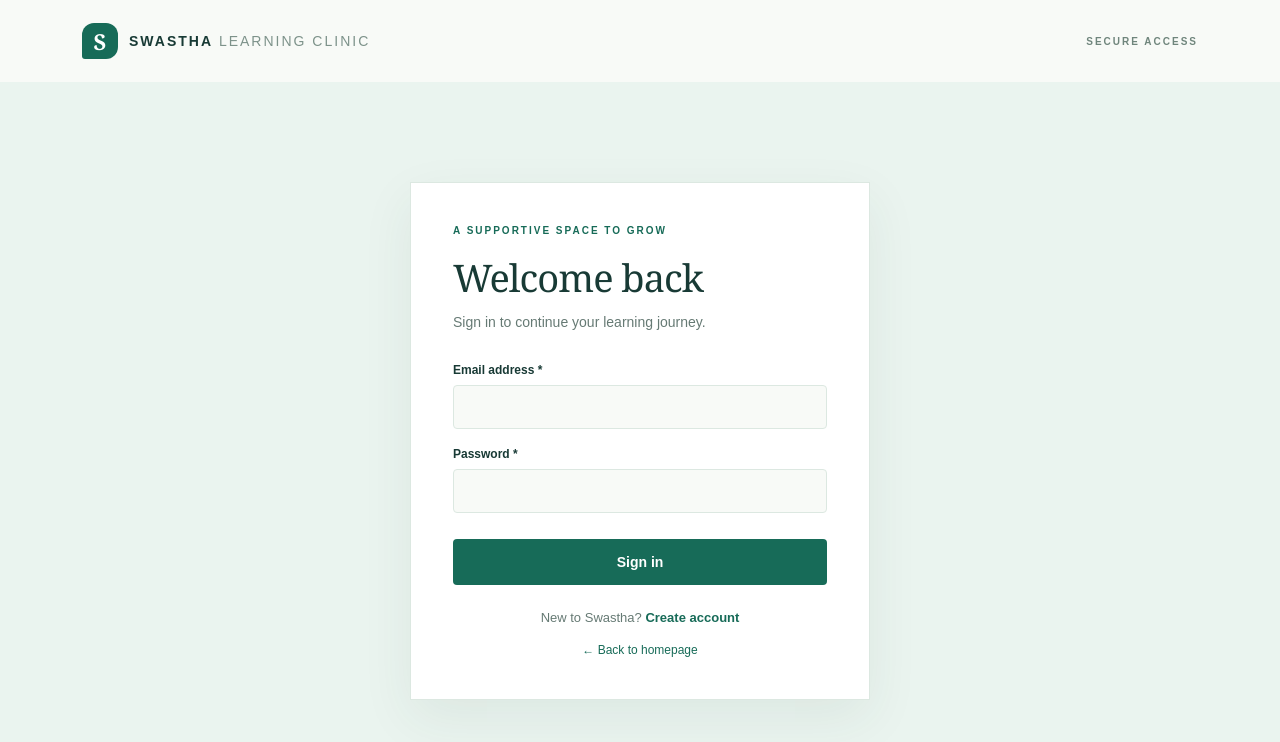
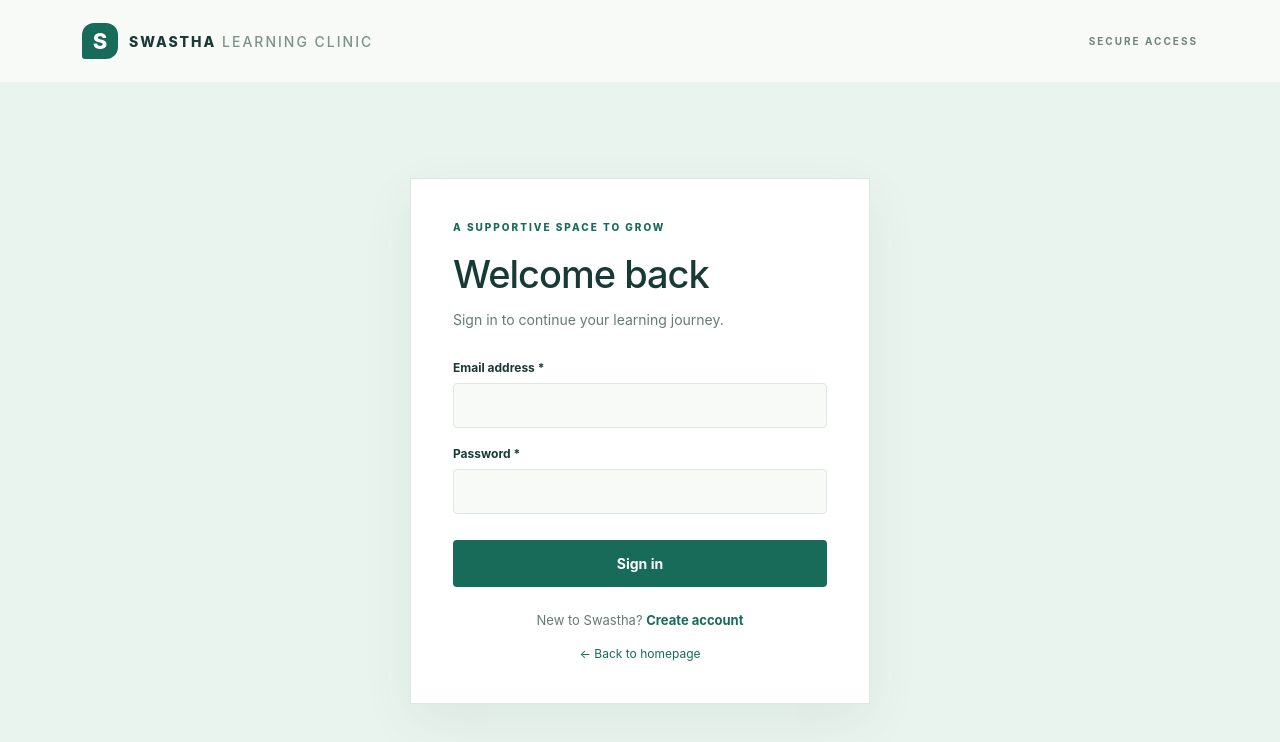
Before and after one commit to nishadbacker-sketch/swastha-learning-portal, a Next.js app: page /login in a window 1280 px wide. Shown: the top 742 px of the page. Built offline with nearby package versions, Linux system fonts and the light colour scheme; no server answers.

Commit message:
Standardize portal typography to main website Inter font across all routes

```diff
--- a/app/globals.css
+++ b/app/globals.css
@@ -256,3 +256,23 @@ footer {
     font-size: 11px;
   }
 }
+
+
+/* Swastha Learning Clinic shared typography.
+   Matches the Inter interface type used across the main-site design.
+   Applies to all portal routes, including components with legacy inline Arial/Georgia. */
+:root { --swastha-font: "Inter", Arial, Helvetica, sans-serif; }
+
+html,
+body,
+body *:not(svg):not(path):not(circle):not(line):not(polyline):not(polygon):not(rect):not(ellipse) {
+  font-family: var(--swastha-font) !important;
+}
+
+button,
+input,
+select,
+textarea,
+option {
+  font-family: var(--swastha-font) !important;
+}
```
